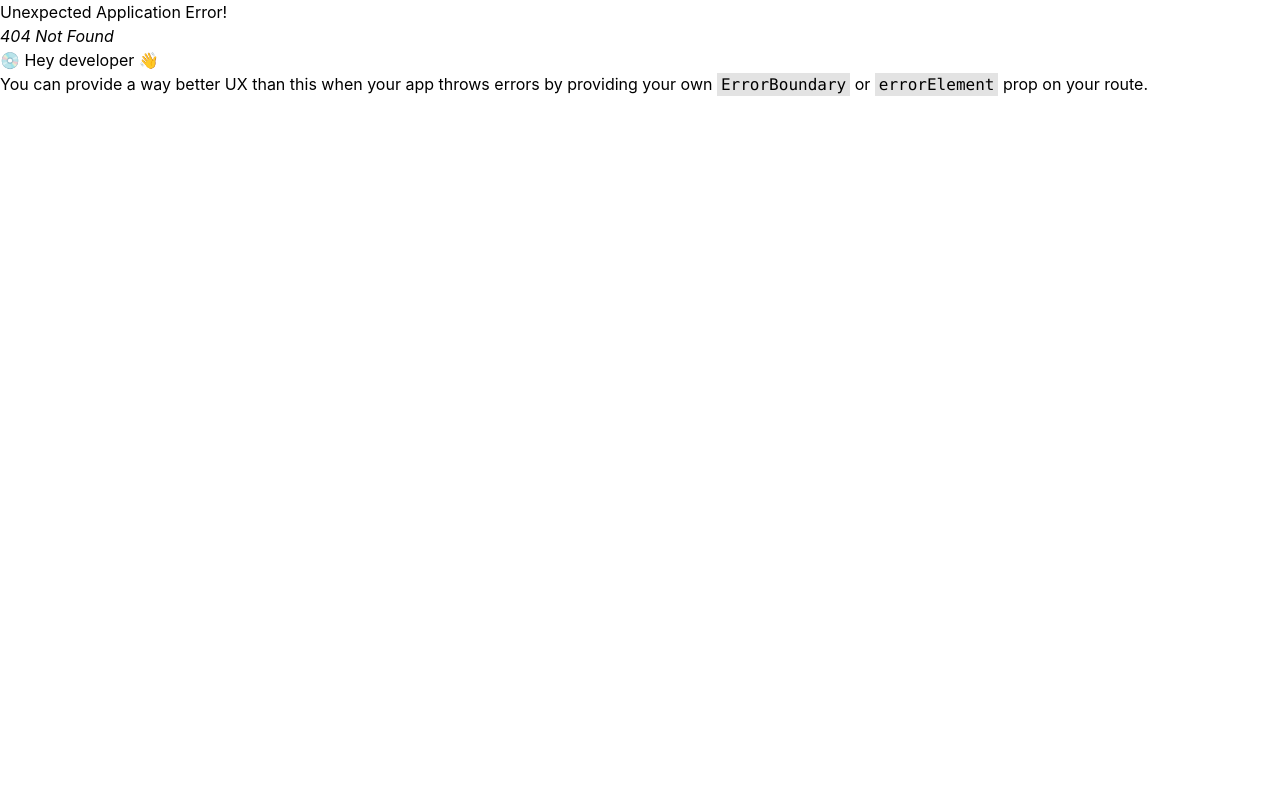
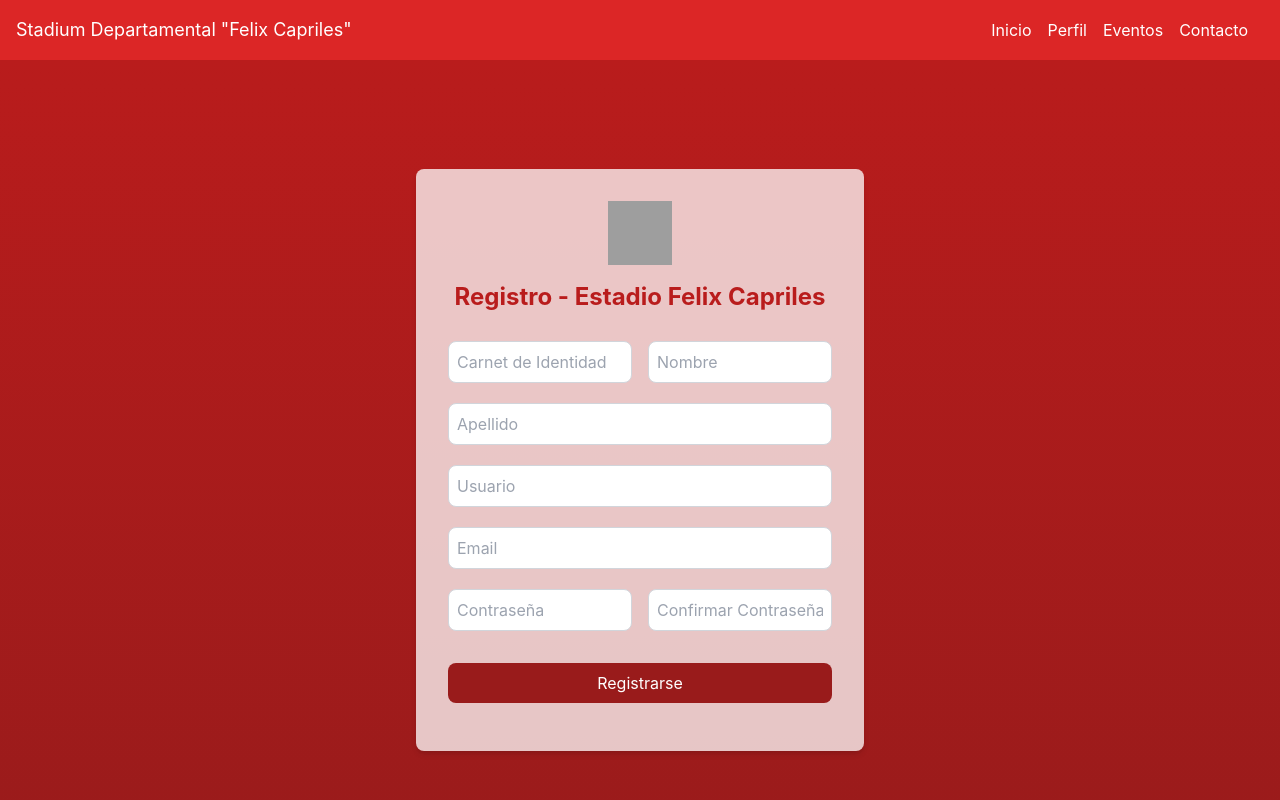
Before and after one commit to andres21gutierrez/proyecto_analisis, a React (Create React App) app: page /registro in a window 1280 px wide. Before the commit this address had no page. Shown: the top 800 px of the page. Built offline with nearby package versions, Linux system fonts and the light colour scheme; grey boxes are pictures that could not be loaded.

Commit message:
Register View

```diff
--- a/src/views/Login/Login.jsx
+++ b/src/views/Login/Login.jsx
@@ -2,6 +2,48 @@ import React, { useState } from 'react';
 
 const LoginForm = () => {
   const [showPassword, setShowPassword] = useState(false);
+  const [data, setData] = useState({
+    usuario: '',
+    password: ''
+  })
+  const [session, setSession] = useState(null)
+  const handleChange = (e) => {
+    const { name, value } = e.target;
+    setData((prevData) => ({
+      ...prevData,
+      [name]: value,
+    }))
+  }
+
+  const makeLogin = async () => {
+    try {
+      const response = await fetch('http://127.0.0.1:5000/api/login', {
+        method: 'POST',
+        headers: { 'Content-Type': "application/json" },
+        body: JSON.stringify(data)
+      })
+      const json = await response.json()
+      // console.log(json)
+      setSession(json)
+    }
+    catch (error) {
+      console.error(error);
+    }
+  }
+
+
+  const handleSubmit = async (e) => {
+    e.preventDefault();
+    const { usuario, password } = data;
+
+    console.log("data.username -> " + data.usuario)
+    console.log("data.password -> " + data.password)
+
+    await makeLogin()
+    console.log(session)
+  };
+
+
 
   const handleTogglePassword = () => {
     setShowPassword(!showPassword);
@@ -24,20 +66,22 @@ const LoginForm = () => {
       <div className="bg-white bg-opacity-75 p-8 rounded-lg shadow-md w-full max-w-md">
         <header className="text-center mb-6">
           <img
-            src="https://i.ibb.co/xz6mN6j/user.png"
+            src="https://i.ibb.co/HFpXLwK/account.png"
             alt="Person Icon"
             className="w-16 h-16 mx-auto mb-4"
           />
           <h1 className="text-2xl font-bold text-red-700">Estadio Felix Capriles</h1>
         </header>
-        <form className="flex flex-col">
+        <form className="flex flex-col" onSubmit={handleSubmit}>
           <div className="mb-4">
             <input
               type="text"
               id="username"
-              name="username"
+              name="usuario"
               placeholder="Nombre de Usuario"
               className={`border border-gray-300 p-2 rounded-lg mt-1 ${transparentColor} w-full max-w-lg`}
+              value={data.usuario}
+              onChange={handleChange}
             />
           </div>
           <div className="mb-4 relative">
@@ -47,6 +91,8 @@ const LoginForm = () => {
               name="password"
               placeholder="Contraseña"
               className={`border border-gray-300 p-2 rounded-lg mt-1 ${transparentColor} w-full max-w-lg`}
+              value={data.password}
+              onChange={handleChange}
             />
             <span
               className="absolute top-1/2 right-2 transform -translate-y-1/2 cursor-pointer"
@@ -84,6 +130,7 @@ const LoginForm = () => {
           >
             Iniciar Sesión
           </button>
+
           <div className="mb-2 mt-4 flex justify-between">
             {/* boton de gulu gulu*/}
             <button
@@ -111,6 +158,13 @@ const LoginForm = () => {
               />
               Facebook
             </button>
+
+          </div>
+          <div className="text-center mt-2">
+            <p>No tienes Cuenta?</p>
+            <a href="#" className={`text-blue-700 text-sm ${transparentColor}`} href='/registro'>
+              Registrate!!
+            </a>
           </div>
         </form>
         <footer className="mt-8 text-center text-xs text-gray-600">
@@ -125,8 +179,8 @@ const LoginForm = () => {
             </a>
           </div>
         </footer>
-      </div>
-    </div>
+      </div >
+    </div >
   );
 };
 
--- /dev/null
+++ b/src/views/Register/Registrar.jsx
@@ -0,0 +1,165 @@
+import React, { useState } from 'react';
+
+const transparentColor = 'rgba(255, 255, 255, 0.75)';
+
+const Registrar = () => {
+    const [formData, setFormData] = useState({
+        carnet: '',
+        nombre: '',
+        apellido: '',
+        usuario: '',
+        email: '',
+        password: '',
+        confirmPassword: '',
+    });
+
+    const handleInputChange = (e) => {
+        const { name, value } = e.target;
+        setFormData((prevData) => ({
+            ...prevData,
+            [name]: value,
+        }));
+    };
+
+    const isPasswordSecure = (password) => {
+        // Lógica de seguridad de contraseña aquí (por ejemplo, al menos 8 caracteres, una mayúscula, un número, etc.)
+        return password.length >= 8;
+    };
+
+    const arePasswordsEqual = (password, confirmPassword) => {
+        return password === confirmPassword;
+    };
+
+    const handleSubmit = (e) => {
+        e.preventDefault();
+
+        // Validar seguridad de la contraseña y que las contraseñas sean iguales
+        const isSecure = isPasswordSecure(formData.password);
+        const passwordsMatch = arePasswordsEqual(formData.password, formData.confirmPassword);
+
+        if (isSecure && passwordsMatch) {
+            // Puedes enviar el formulario aquí o realizar otras acciones
+            console.log('Formulario enviado con éxito');
+            console.log(formData)
+        } else {
+            // Mostrar mensajes de error o realizar otras acciones
+            console.error('Contraseña no segura o las contraseñas no coinciden');
+        }
+    };
+
+    return (
+        <>
+            <div className="bg-gradient-to-b from-red-700 to-red-800 min-h-screen flex items-center justify-center">
+                <div className="bg-white bg-opacity-75 p-8 rounded-lg shadow-md w-full max-w-md">
+                    <header className="text-center mb-6">
+                        <img
+                            src="https://i.ibb.co/HFpXLwK/account.png"
+                            alt="Person Icon"
+                            className="w-16 h-16 mx-auto mb-4"
+                        />
+                        <h1 className="text-2xl font-bold text-red-700">Registro - Estadio Felix Capriles</h1>
+                    </header>
+                    <form className="flex flex-col" onSubmit={handleSubmit}>
+                        <div className="flex mb-4">
+                            <div className="mr-4">
+                                <input
+                                    type="text"
+                                    id="carnet"
+                                    name="carnet"
+                                    placeholder="Carnet de Identidad"
+                                    className={`border border-gray-300 p-2 rounded-lg mt-1 ${transparentColor} w-full max-w-lg`}
+                                    value={formData.carnet}
+                                    onChange={handleInputChange}
+                                />
+                            </div>
+                            <div>
+                                <input
+                                    type="text"
+                                    id="nombre"
+                                    name="nombre"
+                                    placeholder="Nombre"
+                                    className={`border border-gray-300 p-2 rounded-lg mt-1 ${transparentColor} w-full max-w-lg`}
+                                    value={formData.nombre}
+                                    onChange={handleInputChange}
+                                />
+                            </div>
+                        </div>
+                        <div className="mb-4">
+                            <input
+                                type="text"
+                                id="apellido"
+                                name="apellido"
+                                placeholder="Apellido"
+                                className={`border border-gray-300 p-2 rounded-lg mt-1 ${transparentColor} w-full max-w-lg`}
+                                value={formData.apellido}
+                                onChange={handleInputChange}
+                            />
+                        </div>
+                        <div className="mb-4">
+                            <input
+                                type="text"
+                                id="usuario"
+                                name="usuario"
+                                placeholder="Usuario"
+                                className={`border border-gray-300 p-2 rounded-lg mt-1 ${transparentColor} w-full max-w-lg`}
+                                value={formData.usuario}
+                                onChange={handleInputChange}
+                            />
+                        </div>
+                        <div className="mb-4">
+                            <input
+                                type="text"
+                                id="email"
+                                name="email"
+                                placeholder="Email"
+                                className={`border border-gray-300 p-2 rounded-lg mt-1 ${transparentColor} w-full max-w-lg`}
+                                value={formData.email}
+                                onChange={handleInputChange}
+                            />
+                        </div>
+                        <div className="flex mb-4">
+                            <div className="mr-4">
+                                <input
+                                    type="password"
+                                    id="password"
+                                    name="password"
+                                    placeholder="Contraseña"
+                                    className={`border border-gray-300 p-2 rounded-lg mt-1 ${transparentColor} w-full max-w-lg`}
+                                    value={formData.password}
+                                    onChange={handleInputChange}
+                                />
+                                {formData.password && !isPasswordSecure(formData.password) && (
+                                    <p className="text-red-600 text-sm">La contraseña no es segura</p>
+                                )}
+                            </div>
+                            <div>
+                                <input
+                                    type="password"
+                                    id="confirmPassword"
+                                    name="confirmPassword"
+                                    placeholder="Confirmar Contraseña"
+                                    className={`border border-gray-300 p-2 rounded-lg mt-1 ${transparentColor} w-full max-w-lg`}
+                                    value={formData.confirmPassword}
+                                    onChange={handleInputChange}
+                                />
+                                {!arePasswordsEqual(formData.password, formData.confirmPassword) && (
+                                    <p className="text-red-600 text-sm">Las contraseñas no coinciden</p>
+                                )}
+                            </div>
+                        </div>
+                        <div className="mb-4">
+                            <button
+                                type="submit"
+                                className={`bg-red-800 text-white py-2 rounded-lg hover:bg-red-900 transition mt-4 w-full`}
+                            >
+                                Registrarse
+                            </button>
+                        </div>
+                    </form>
+                </div>
+            </div>
+        </>
+    );
+};
+
+export default Registrar;
--- a/src/views/ValidateSession/ValidateSession.jsx
+++ b/src/views/ValidateSession/ValidateSession.jsx
@@ -1,17 +1,17 @@
 import Login from '../Login/Login';
 import Perfil from '../Perfil/Perfil';
-const sesion =
-    {
-        "cod": -1,
-        "msg": "Inicio de sesion exitoso",
-        "token": "eyJhbGciOiJIUzI1NiIsInR5cCI6IkpXVCJ9.eyJ1c3VhcmlvIjoiQ1JhbWlyZXoiLCJyb2wiOmZhbHNlLCJleHAiOjE3MDA2NzE2ODd9.YMPct_MTJg0dcXKFSxL42lfhL6dC3Rl9ykOJJm5qoh8"
-    };
+// const sesion =
+// {
+//     "cod": -1,
+//     "msg": "Inicio de sesion exitoso",
+//     "token": "eyJhbGciOiJIUzI1NiIsInR5cCI6IkpXVCJ9.eyJ1c3VhcmlvIjoiQ1JhbWlyZXoiLCJyb2wiOmZhbHNlLCJleHAiOjE3MDA2NzE2ODd9.YMPct_MTJg0dcXKFSxL42lfhL6dC3Rl9ykOJJm5qoh8"
+// };
 
 
-export default function ValidateSession(){
-    return(
+export default function ValidateSession({ session }) {
+    return (
         <>
-            {sesion.cod === 1 ?  <Perfil/> : <Login/>}
-       </>
+            {session.cod === 1 ? <Perfil /> : <Login />}
+        </>
     );
 }
```
Also changed, not shown: src/router/index.jsx (+16 -10 lines).
